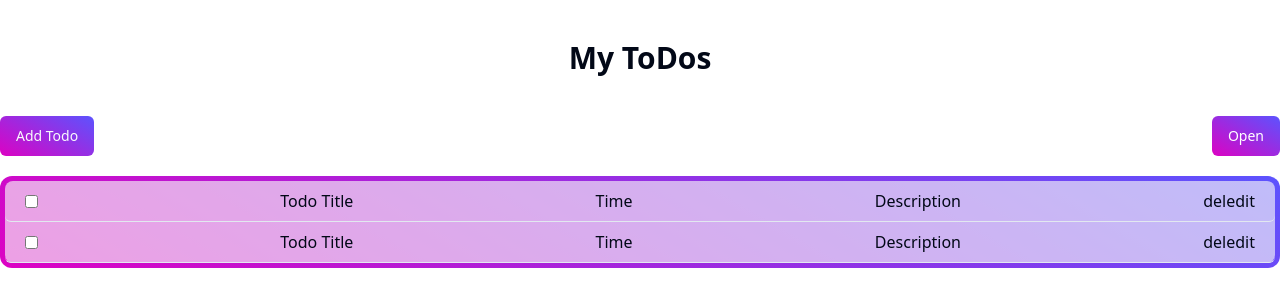
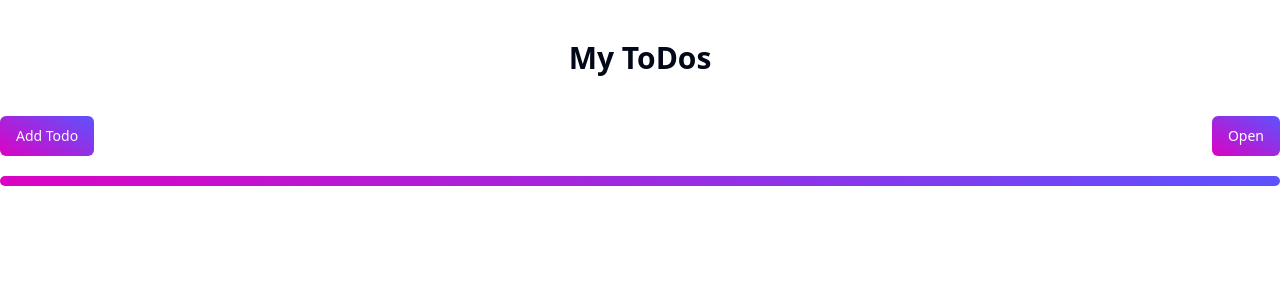
Before and after one commit to shaikTazUddin01/todo-application-redux, a React (Vite) app: page / in a window 1280 px wide. Shown: the top 306 px of the page. Built offline with nearby package versions, Linux system fonts and the light colour scheme.

Commit message:
removed todo

```diff
--- a/src/components/todo/AddTodoModal.tsx
+++ b/src/components/todo/AddTodoModal.tsx
@@ -17,16 +17,19 @@
 export function AddTodo() {
   const [task, setTask] = useState("");
   const [description, setDescription] = useState("");
-  const dispatch=useAppDispatch()
+  const dispatch = useAppDispatch();
 
   const handleSubmit = (e: FormEvent) => {
     e.preventDefault();
-    console.log(task, description);
-    const todo={
-     title:task,
-      description
-    }
-    dispatch(addTodo(todo))
+    // console.log(task, description);
+    const randomString = Math.random().toString(36).substring(2, 7);
+    const todo = {
+      id: randomString,
+      title: task,
+      description,
+    };
+    console.log(todo);
+    dispatch(addTodo(todo));
   };
   return (
     <Dialog>
--- a/src/components/todo/ToDoContainer.tsx
+++ b/src/components/todo/ToDoContainer.tsx
@@ -1,8 +1,11 @@
+import { useAppSelector } from "../../redux/hooks";
 import { AddTodo } from "./AddTodoModal";
 import { AddFilter } from "./Addfilter";
 import TodoCard from "./TodoCard";
 
 const ToDoContainer = () => {
+  const {todos}=useAppSelector((state)=>state.todos)
+  console.log(todos);
   return (
     <div>
       <div>
@@ -16,8 +19,11 @@
             {/* <div className="bg-white p-2 rounded-md text-center text-xl font-bold">
             <p>There is No Task Pending...!</p>
           </div> */}
-            <TodoCard></TodoCard>
-            <TodoCard></TodoCard>
+          {
+            todos?.map(item=><TodoCard {...item} key={item.id}></TodoCard>)
+          }
+            {/* <TodoCard></TodoCard>
+            <TodoCard></TodoCard> */}
           </div>
         </div>
       </div>
--- a/src/components/todo/TodoCard.tsx
+++ b/src/components/todo/TodoCard.tsx
@@ -1,13 +1,55 @@
-const TodoCard = () => {
+import { removedTodo } from "../../redux/features/todoSlice";
+import { useAppDispatch } from "../../redux/hooks";
+
+const TodoCard = ({
+  id,
+  title,
+  description,
+}: {
+  id:string;
+  title: string;
+  description: string;
+}) => {
+  const dispatch=useAppDispatch()
   return (
     <div className="  flex justify-between items-center rounded-md py-2 px-5 border-b">
       <input type="checkbox" name="" id="" />
-      <p className="font-medium">Todo Title</p>
-      <p className="font-medium">Time</p>
-      <p className="font-medium">Description</p>
-      <div className="">
-        <button>del</button>
-        <button>edit</button>
+      <p className="font-medium">{title}</p>
+      {/* <p className="font-medium">Time</p> */}
+      <p className="font-medium">{description}</p>
+      <div className=" space-x-3">
+        <button className="bg-red-500 p-2 rounded-lg" onClick={()=>dispatch(removedTodo(id))}>
+          <svg
+            xmlns="http://www.w3.org/2000/svg"
+            fill="none"
+            viewBox="0 0 24 24"
+            stroke-width="1.5"
+            stroke="currentColor"
+            className="size-4 text-white "
+          >
+            <path
+              stroke-linecap="round"
+              stroke-linejoin="round"
+              d="m14.74 9-.346 9m-4.788 0L9.26 9m9.968-3.21c.342.052.682.107 1.022.166m-1.022-.165L18.16 19.673a2.25 2.25 0 0 1-2.244 2.077H8.084a2.25 2.25 0 0 1-2.244-2.077L4.772 5.79m14.456 0a48.108 48.108 0 0 0-3.478-.397m-12 .562c.34-.059.68-.114 1.022-.165m0 0a48.11 48.11 0 0 1 3.478-.397m7.5 0v-.916c0-1.18-.91-2.164-2.09-2.201a51.964 51.964 0 0 0-3.32 0c-1.18.037-2.09 1.022-2.09 2.201v.916m7.5 0a48.667 48.667 0 0 0-7.5 0"
+            />
+          </svg>
+        </button>
+        <button className="bg-green-500 p-2 rounded-lg">
+          <svg
+            xmlns="http://www.w3.org/2000/svg"
+            fill="none"
+            viewBox="0 0 24 24"
+            strokeWidth={1.5}
+            stroke="currentColor"
+            className="size-4 text-white"
+          >
+            <path
+              strokeLinecap="round"
+              strokeLinejoin="round"
+              d="m16.862 4.487 1.687-1.688a1.875 1.875 0 1 1 2.652 2.652L10.582 16.07a4.5 4.5 0 0 1-1.897 1.13L6 18l.8-2.685a4.5 4.5 0 0 1 1.13-1.897l8.932-8.931Zm0 0L19.5 7.125M18 14v4.75A2.25 2.25 0 0 1 15.75 21H5.25A2.25 2.25 0 0 1 3 18.75V8.25A2.25 2.25 0 0 1 5.25 6H10"
+            />
+          </svg>
+        </button>
       </div>
     </div>
   );
--- a/src/redux/features/todoSlice.ts
+++ b/src/redux/features/todoSlice.ts
@@ -1,16 +1,17 @@
 import { PayloadAction, createSlice } from "@reduxjs/toolkit";
 
 type TToDo = {
+  id:string;
   title: string;
   description: string;
   isCompleted?: boolean;
 };
 
-type TinitialState={
-  todos:TToDo[]
-}
+type TinitialState = {
+  todos: TToDo[];
+};
 
-export const initialState :TinitialState = {
+export const initialState: TinitialState = {
   todos: [],
 };
 
@@ -18,12 +19,15 @@
   name: "todo",
   initialState,
   reducers: {
-    addTodo: (state, action:PayloadAction<TToDo>) => {
+    addTodo: (state, action: PayloadAction<TToDo>) => {
       state.todos.push({ ...action.payload, isCompleted: false });
+    },
+    removedTodo: (state, action: PayloadAction<string>) => {
+    state.todos = state.todos.filter((item) => item.id !== action.payload);
     },
   },
 });
 
-export const {addTodo } = todoSlice.actions;
+export const { addTodo,removedTodo } = todoSlice.actions;
 // console.log(todoSlice.reducer);
 export default todoSlice.reducer;
```
